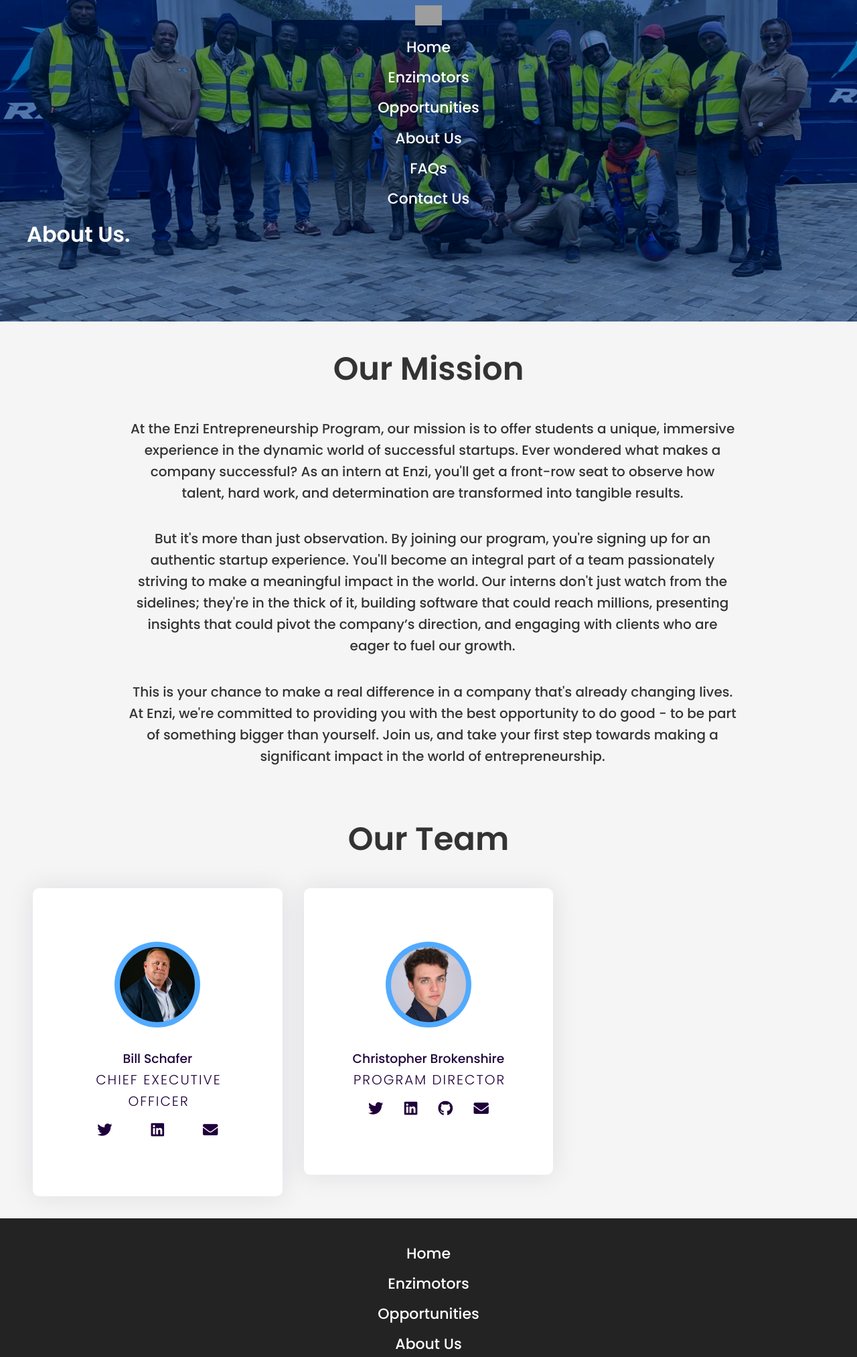
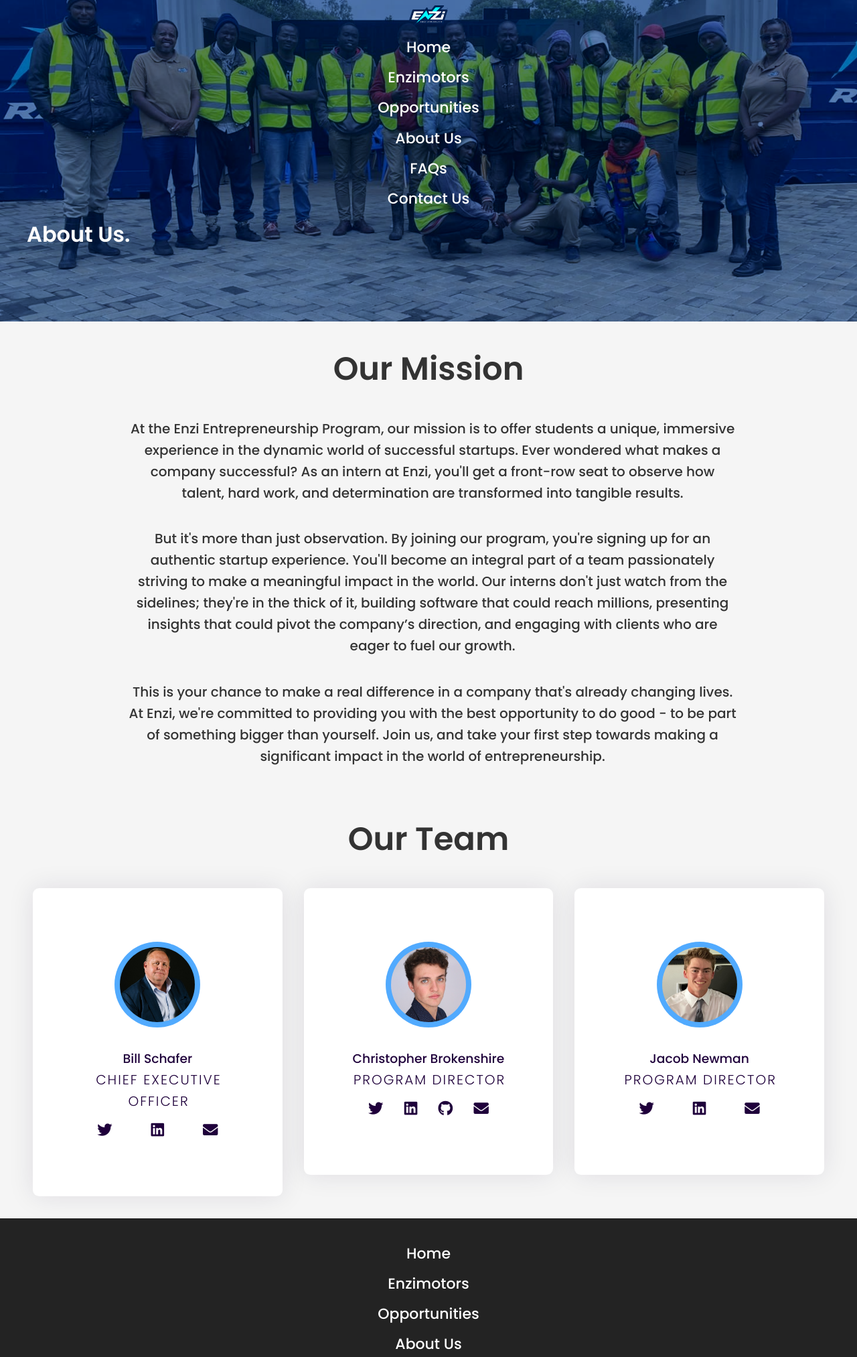
Before and after one commit to cmbrokenshire/enzientrepreneurship, a Flask app: page /about_us in a window 1280 px wide. Shown: the top 2026 px of the page at 67% size. Run offline with Flask 3, Linux system fonts and the light colour scheme; grey boxes are pictures that could not be loaded.

Commit message:
added jake and improved functionality of app

```diff
--- a/templates/about_us.html
+++ b/templates/about_us.html
@@ -21,7 +21,7 @@
 
   <body>
     <header>
-        <img src="{{ url_for('static', filename='images/example.jpg') }}Enzi-logo-400px.png" alt="Logo" class="logo">
+        <img src="{{ url_for('static', filename='images/Enzi-logo-400px.png') }}" alt="Logo" class="logo">
         <nav>
             <ul>
                 <li><a href="/" target="_blank">Home</a></li>
@@ -98,9 +98,26 @@
                     </div>
                 </div>
                 </div>
-
-
-
+                <div class="column">
+                <div class="card">
+                    <div class="img-container">
+                    <img src="{{ url_for('static', filename='images/headshot.jpg') }}" />
+                    </div>
+                    <h3>Jacob Newman</h3>
+                    <p>Program Director</p>
+                    <div class="icons">
+                    <a href="https://www.linkedin.com/in/jacobnewman01/">
+                        <i class="fab fa-twitter"></i>
+                    </a>
+                    <a href="https://www.linkedin.com/in/jacobnewman01/">
+                        <i class="fab fa-linkedin"></i>
+                    </a>
+                    <a href="mailto:jacob.newman2024@gmail.com">
+                        <i class="fas fa-envelope"></i>
+                    </a>
+                    </div>
+                </div>
+                </div>
             </div>
         </section>
     </main>
@@ -119,20 +136,19 @@
 
 
     <script>
-        let lastScrollTop = 0;
-        const delta = 5;
-        const headerHeight = document.querySelector("header").offsetHeight;
-
         window.addEventListener("scroll", function() {
             let currentScroll = window.pageYOffset || document.documentElement.scrollTop;
             const header = document.querySelector("header");
 
-
             if (currentScroll > 0) {
                 let opacity = 1 - (currentScroll / header.offsetHeight);
                 header.style.opacity = opacity >= 0 ? opacity : 0;
+
+                // Set pointer events based on the opacity
+                header.style.pointerEvents = opacity > 0 ? 'auto' : 'none';
             } else {
                 header.style.opacity = 1;
+                header.style.pointerEvents = 'auto';
             }
         }, false);
     </script>
```
Also changed, not shown: templates/index.html (+4 -5 lines), templates/opp.html (+6 -4 lines), static/images/headshot.jpg (added).
